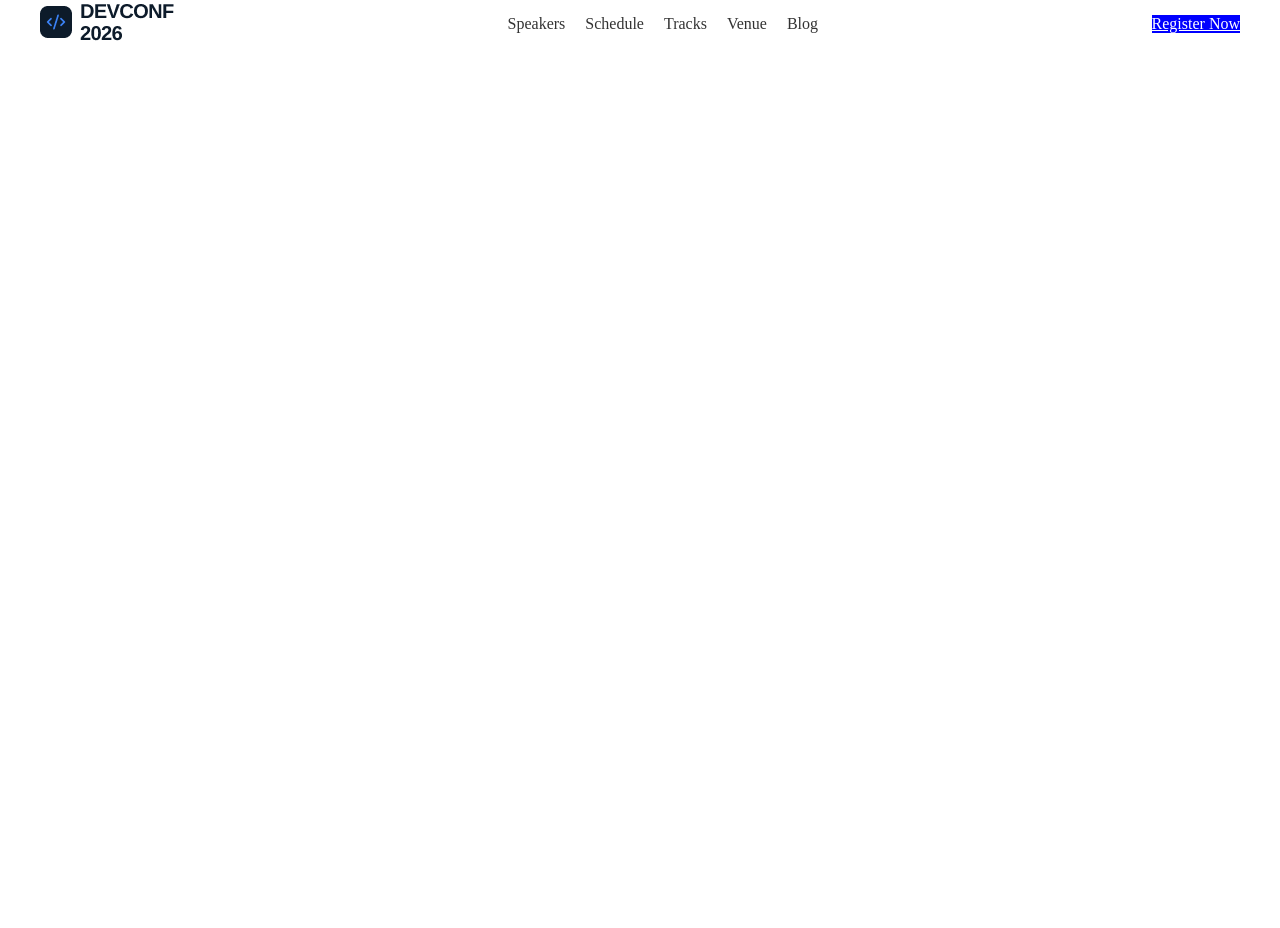
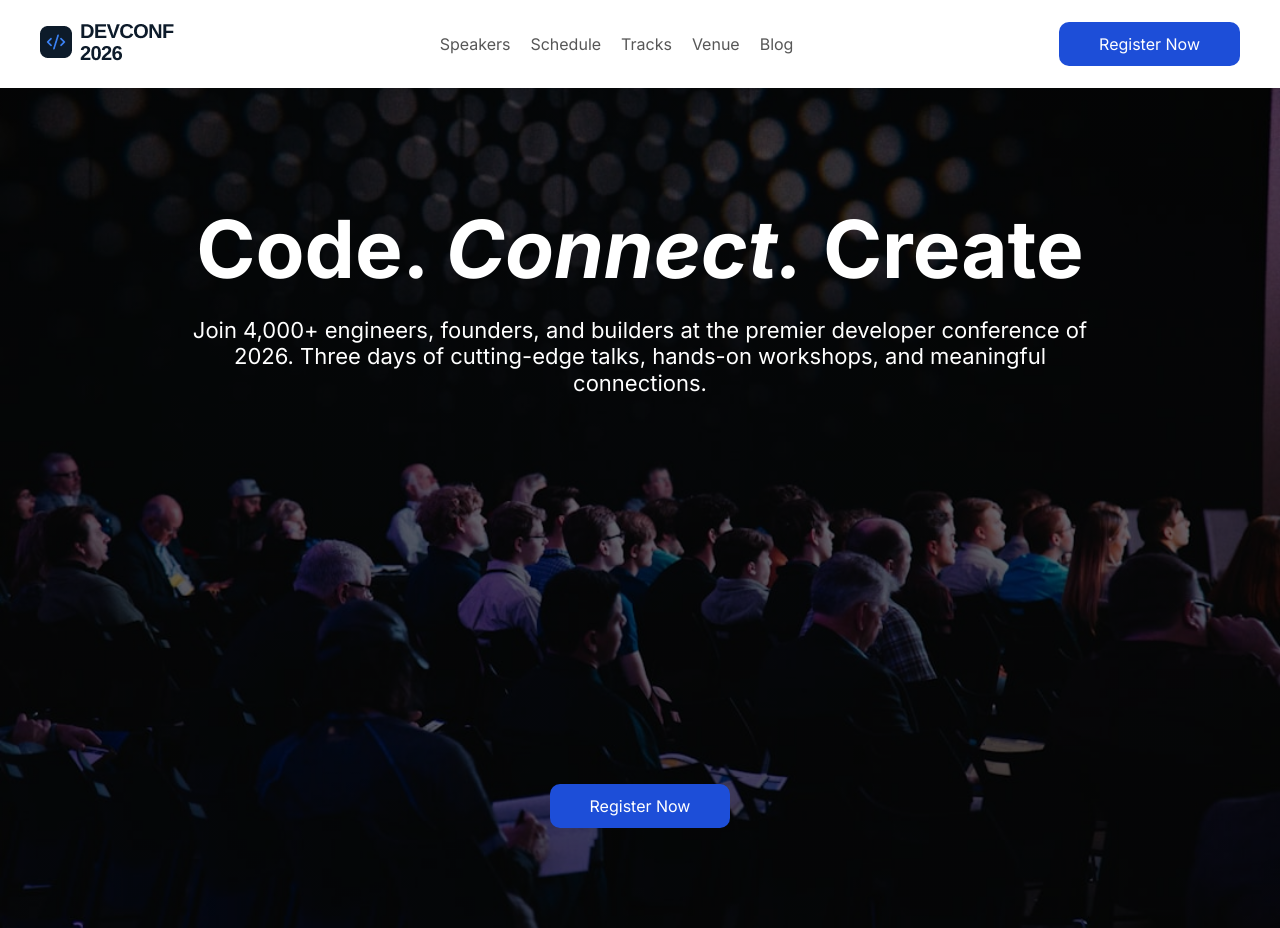
Before and after one commit to MahabuburRahman-dev/B14-Assign01-DevConf-2026, a plain HTML site: page index.html in a window 1280 px wide. Before the commit the page ends 800 px from the top, so only its background shows below. Drawn offline with Linux system fonts and the light colour scheme.

Commit message:
hero section upload

```diff
--- a/index.html
+++ b/index.html
@@ -5,6 +5,17 @@
     <meta name="viewport" content="width=device-width, initial-scale=1.0" />
     <title>Assignment-01 DevConf-26</title>
     <link rel="stylesheet" href="./style.css" />
+    <link rel="preconnect" href="https://fonts.googleapis.com" />
+    <link rel="preconnect" href="https://fonts.gstatic.com" crossorigin />
+    <link
+      href="https://fonts.googleapis.com/css2?family=Inter:ital,opsz,wght@0,14..32,100..900;1,14..32,100..900&display=swap"
+      rel="stylesheet"
+    />
+
+    <link
+      rel="stylesheet"
+      href="https://cdnjs.cloudflare.com/ajax/libs/font-awesome/6.7.2/css/all.min.css"
+    />
   </head>
   <body>
     <header>
@@ -13,14 +24,33 @@
           <img src="./assets/logo.png" alt="DevConf-2026" />
         </div>
         <ul class="nav-links">
-          <li><a href="#">Speakers</a></li>
-          <li><a href="#">Schedule</a></li>
-          <li><a href="#">Tracks</a></li>
-          <li><a href="#">Venue</a></li>
-          <li><a href="#">Blog</a></li>
+          <li><a href="">Speakers</a></li>
+          <li><a href="">Schedule</a></li>
+          <li><a href="">Tracks</a></li>
+          <li><a href="">Venue</a></li>
+          <li><a href="">Blog</a></li>
         </ul>
-        <a href="#" class="cmn-btn">Register Now</a>
+        <div class="cmn-btn">
+          <a href="#">Register Now</a>
+        </div>
       </nav>
     </header>
+    <!-- Hero section start -->
+    <section class="hero">
+      <div class="hero-content">
+        <h2>Code. <em>Connect.</em> Create</h2>
+
+        <p>
+          Join 4,000+ engineers, founders, and builders at the premier developer
+          conference of 2026. Three days of cutting-edge talks, hands-on
+          workshops, and meaningful connections.
+        </p>
+
+        <div class="cmn-btn space">
+          <a href="">Register Now</a>
+        </div>
+      </div>
+    </section>
+    <!-- Hero section End -->
   </body>
 </html>
--- a/style.css
+++ b/style.css
@@ -1,6 +1,10 @@
 * {
   margin: 0;
   padding: 0;
+}
+
+body {
+  font-family: "Inter", sans-serif;
 }
 
 .navbar {
@@ -9,8 +13,18 @@
   align-items: center;
   max-width: 1200px;
   margin: 0 auto;
+  padding: 20px;
+  background-color: #ffffff;
+  z-index: 1;
 }
 
+li {
+  list-style: none;
+}
+
+a {
+  text-decoration: none;
+}
 .nav-links {
   display: flex;
   justify-content: space-between;
@@ -18,16 +32,60 @@
   gap: 20px;
 }
 
-.nav-links li {
-  list-style: none;
+.nav-links li a {
+  color: #575757;
 }
 
-.nav-links li a {
-  text-decoration: none;
-  color: #333;
+.cmn-btn a {
+  background-color: #1d4ed8;
+  color: #ffffff;
+  padding: 12px 40px;
+  border-radius: 10px;
 }
 
-.cmn-btn {
-  background-color: blue;
-  color: #fff;
+.cmn-btn a:hover {
+  transform: translateY(-8px);
 }
+
+/* Hero Section Start */
+.hero {
+  height: 100vh;
+  background-image:
+    linear-gradient(rgba(0, 0, 0, 0.6), rgba(0, 0, 0, 0.6)),
+    url("./assets/banner.jpg");
+
+  background-size: cover;
+  background-position: center;
+  background-repeat: no-repeat;
+  display: flex;
+  justify-content: center;
+  align-items: center;
+  text-align: center;
+  padding: 20px;
+}
+
+/* Content */
+.hero-content {
+  max-width: 900px;
+  color: #ffffff;
+}
+
+/* Heading */
+.hero-content h2 {
+  font-size: 80px;
+  font-weight: 700;
+  margin-bottom: 20px;
+}
+
+/* Paragraph */
+.hero-content p {
+  font-size: 22px;
+  font-weight: 400;
+  line-height: 1.2;
+  margin-bottom: 30px;
+}
+
+/* Button */
+.space {
+  margin-top: 400px;
+}
```
